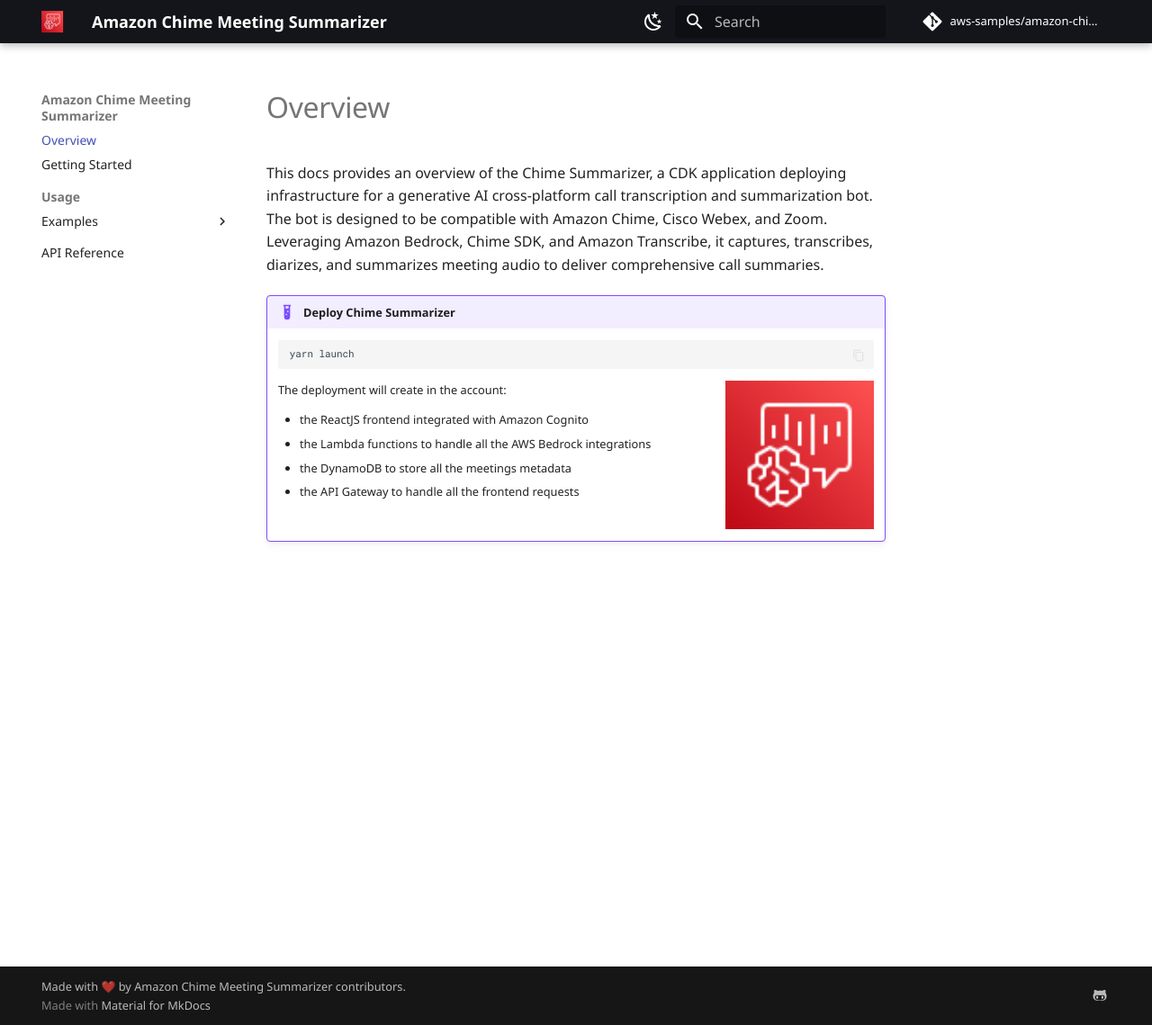
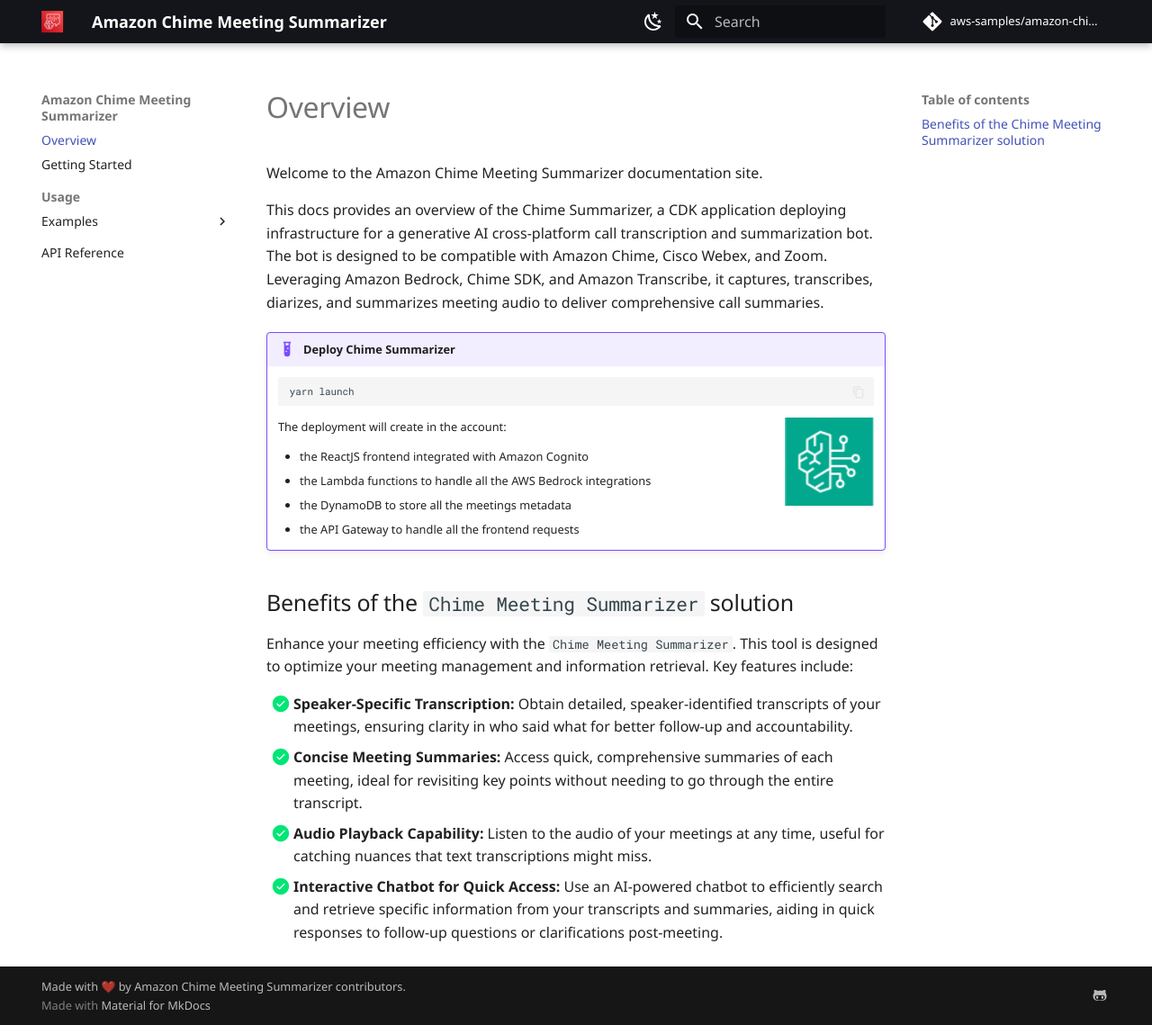
Before and after one commit to aws-samples/amazon-chime-sdk-meeting-summarizer, an MkDocs documentation site: the page built from docs/index.md, in a window 1280 px wide and 1139 px high. Shown: the whole window at 90% size. Built offline with MkDocs 1.6.1 and Material for MkDocs 9.7.7, drawn with Linux system fonts in a browser that asks for light colours; some web fonts are replaced; a script that is not in the unit is left out; comment, search, counter and statistics services are not loaded.

Commit message:
adding the bedrock logo

````diff
--- a/docs/index.md
+++ b/docs/index.md
@@ -1,4 +1,6 @@
 # Overview
+
+Welcome to the Amazon Chime Meeting Summarizer documentation site.
 
 This docs provides an overview of the Chime Summarizer, a CDK application deploying infrastructure for a generative AI cross-platform call transcription and summarization bot. The bot is designed to be compatible with Amazon Chime, Cisco Webex, and Zoom. Leveraging Amazon Bedrock, Chime SDK, and Amazon Transcribe, it captures, transcribes, diarizes, and summarizes meeting audio to deliver comprehensive call summaries.
 
@@ -8,7 +10,7 @@
     yarn launch
     ```
 
-    ![summarizer deploy](./static/chime.png){ align=right width=25% }
+    ![summarizer deploy](./static/bedrock.png){ align=right width=15% }
 
     The deployment will create in the account:
 
@@ -16,3 +18,12 @@
     - the Lambda functions to handle all the AWS Bedrock integrations
     - the DynamoDB to store all the meetings metadata
     - the API Gateway to handle all the frontend requests
+
+## Benefits of the `Chime Meeting Summarizer` solution
+
+Enhance your meeting efficiency with the `Chime Meeting Summarizer`. This tool is designed to optimize your meeting management and information retrieval. Key features include:
+
+- [x] **Speaker-Specific Transcription:** Obtain detailed, speaker-identified transcripts of your meetings, ensuring clarity in who said what for better follow-up and accountability.
+- [x] **Concise Meeting Summaries:** Access quick, comprehensive summaries of each meeting, ideal for revisiting key points without needing to go through the entire transcript.
+- [x] **Audio Playback Capability:** Listen to the audio of your meetings at any time, useful for catching nuances that text transcriptions might miss.
+- [x] **Interactive Chatbot for Quick Access:** Use an AI-powered chatbot to efficiently search and retrieve specific information from your transcripts and summaries, aiding in quick responses to follow-up questions or clarifications post-meeting.
````
Also changed, not shown: docs/static/bedrock.png (added), docs/static/frontend-deploy.png.
